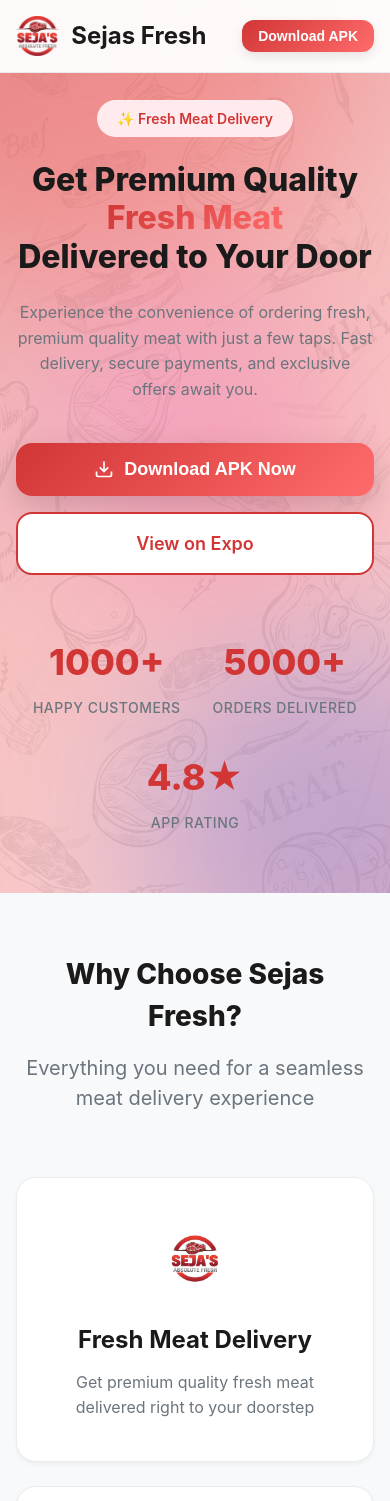
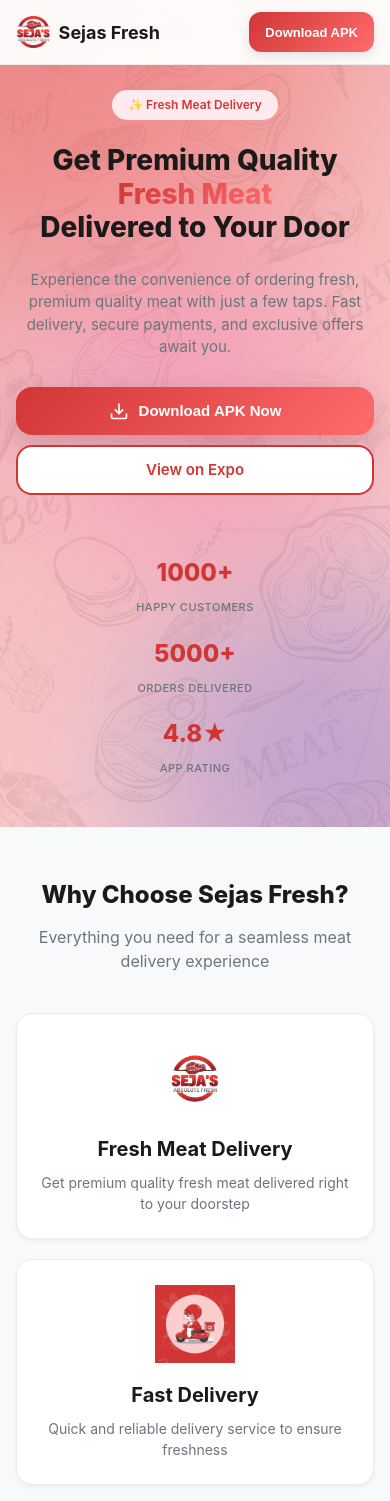
Before and after one commit to prabii/SejasFresh, a React (Vite) app in the folder SejasFresh/SejasWebsite/: page / in a window 390 px wide. Shown: the top 1501 px of the page. Built offline with nearby package versions, Linux system fonts and the light colour scheme.

Commit message:
Complete mobile responsive design with smooth scrolling and enhanced UX

```diff
--- a/SejasFresh/SejasWebsite/src/App.css
+++ b/SejasFresh/SejasWebsite/src/App.css
@@ -33,6 +33,19 @@
   color: var(--text-primary);
   background-color: var(--bg-white);
   overflow-x: hidden;
+  scroll-behavior: smooth;
+  -webkit-overflow-scrolling: touch;
+}
+
+/* Smooth scrolling */
+* {
+  scroll-behavior: smooth;
+}
+
+/* Better touch targets for mobile */
+button, a, [role="button"] {
+  -webkit-tap-highlight-color: rgba(209, 54, 53, 0.2);
+  touch-action: manipulation;
 }
 
 .app {
@@ -46,6 +59,19 @@
   margin: 0 auto;
   padding: 0 24px;
   width: 100%;
+}
+
+/* Better container padding for mobile */
+@media (max-width: 768px) {
+  .container {
+    padding: 0 20px;
+  }
+}
+
+@media (max-width: 480px) {
+  .container {
+    padding: 0 16px;
+  }
 }
 
 /* Navigation */
@@ -89,6 +115,21 @@
   object-fit: contain;
 }
 
+@media (max-width: 480px) {
+  .logo {
+    font-size: 20px;
+    gap: 8px;
+  }
+
+  .logo-image {
+    height: 32px;
+  }
+
+  .logo-text {
+    font-size: 18px;
+  }
+}
+
 .download-btn-nav {
   padding: 10px 24px;
   background: var(--gradient-1);
@@ -99,6 +140,8 @@
   cursor: pointer;
   transition: all 0.3s ease;
   box-shadow: var(--shadow-md);
+  min-height: 44px; /* Better touch target */
+  white-space: nowrap;
 }
 
 .download-btn-nav:hover {
@@ -106,20 +149,48 @@
   box-shadow: var(--shadow-lg);
 }
 
+.download-btn-nav:active {
+  transform: translateY(0);
+  box-shadow: var(--shadow-sm);
+}
+
 .download-btn-nav:disabled {
   opacity: 0.6;
   cursor: not-allowed;
+}
+
+@media (max-width: 480px) {
+  .download-btn-nav {
+    padding: 10px 16px;
+    font-size: 13px;
+    min-height: 40px;
+  }
 }
 
 /* Hero Section */
 .hero {
   position: relative;
   min-height: 100vh;
+  min-height: 100dvh; /* Dynamic viewport height for mobile */
   display: flex;
   align-items: center;
   justify-content: center;
   padding: 120px 24px 80px;
   overflow: hidden;
+}
+
+@media (max-width: 768px) {
+  .hero {
+    min-height: auto;
+    padding: 100px 20px 60px;
+  }
+}
+
+@media (max-width: 480px) {
+  .hero {
+    padding: 90px 16px 50px;
+    min-height: auto;
+  }
 }
 
 .hero-background {
@@ -260,6 +331,23 @@
   animation: fadeInUp 0.8s ease-out 0.6s both;
 }
 
+@media (max-width: 768px) {
+  .hero-description {
+    font-size: 18px;
+    line-height: 1.5;
+    margin-bottom: 32px;
+  }
+}
+
+@media (max-width: 480px) {
+  .hero-description {
+    font-size: 16px;
+    line-height: 1.5;
+    margin-bottom: 28px;
+    padding: 0 8px;
+  }
+}
+
 .hero-buttons {
   display: flex;
   gap: 16px;
@@ -272,6 +360,7 @@
 .btn-primary {
   display: flex;
   align-items: center;
+  justify-content: center;
   gap: 10px;
   padding: 16px 32px;
   background: var(--gradient-1);
@@ -283,6 +372,9 @@
   cursor: pointer;
   transition: all 0.3s ease;
   box-shadow: var(--shadow-lg);
+  min-height: 56px; /* Better touch target */
+  width: 100%;
+  max-width: 300px;
 }
 
 .btn-primary:hover {
@@ -290,14 +382,37 @@
   box-shadow: var(--shadow-xl);
 }
 
+.btn-primary:active {
+  transform: translateY(-2px);
+}
+
 .btn-primary:disabled {
   opacity: 0.7;
   cursor: not-allowed;
+  transform: none;
+}
+
+@media (max-width: 768px) {
+  .btn-primary {
+    max-width: 100%;
+    font-size: 16px;
+    padding: 14px 28px;
+    min-height: 52px;
+  }
+}
+
+@media (max-width: 480px) {
+  .btn-primary {
+    font-size: 15px;
+    padding: 12px 24px;
+    min-height: 48px;
+  }
 }
 
 .btn-secondary {
   display: flex;
   align-items: center;
+  justify-content: center;
   gap: 10px;
   padding: 16px 32px;
   background: white;
@@ -309,11 +424,35 @@
   text-decoration: none;
   cursor: pointer;
   transition: all 0.3s ease;
+  min-height: 56px;
+  width: 100%;
+  max-width: 300px;
 }
 
 .btn-secondary:hover {
   background: var(--primary-red-light);
   transform: translateY(-4px);
+}
+
+.btn-secondary:active {
+  transform: translateY(-2px);
+}
+
+@media (max-width: 768px) {
+  .btn-secondary {
+    max-width: 100%;
+    font-size: 16px;
+    padding: 14px 28px;
+    min-height: 52px;
+  }
+}
+
+@media (max-width: 480px) {
+  .btn-secondary {
+    font-size: 15px;
+    padding: 12px 24px;
+    min-height: 48px;
+  }
 }
 
 .spinner {
@@ -339,6 +478,21 @@
   animation: fadeInUp 0.8s ease-out 1s both;
 }
 
+@media (max-width: 768px) {
+  .hero-stats {
+    gap: 32px;
+    margin-top: 20px;
+  }
+}
+
+@media (max-width: 480px) {
+  .hero-stats {
+    gap: 24px;
+    flex-direction: column;
+    align-items: center;
+  }
+}
+
 .stat-item {
   text-align: center;
 }
@@ -362,6 +516,20 @@
 .features {
   padding: 100px 0;
   background: var(--bg-light);
+  scroll-margin-top: 80px; /* For smooth scroll to section */
+}
+
+@media (max-width: 768px) {
+  .features {
+    padding: 60px 0;
+    scroll-margin-top: 60px;
+  }
+}
+
+@media (max-width: 480px) {
+  .features {
+    padding: 50px 0;
+  }
 }
 
 .section-header {
@@ -397,11 +565,29 @@
   transition: all 0.3s ease;
   box-shadow: var(--shadow-sm);
   border: 1px solid var(--bg-gray);
+  cursor: pointer;
 }
 
 .feature-card:hover {
   transform: translateY(-8px);
   box-shadow: var(--shadow-lg);
+}
+
+.feature-card:active {
+  transform: translateY(-4px);
+}
+
+@media (max-width: 768px) {
+  .feature-card {
+    padding: 32px 24px;
+  }
+}
+
+@media (max-width: 480px) {
+  .feature-card {
+    padding: 28px 20px;
+    border-radius: 16px;
+  }
 }
 
 .feature-icon {
@@ -436,6 +622,20 @@
 .download-section {
   padding: 100px 0;
   background: var(--bg-white);
+  scroll-margin-top: 80px;
+}
+
+@media (max-width: 768px) {
+  .download-section {
+    padding: 60px 0;
+    scroll-margin-top: 60px;
+  }
+}
+
+@media (max-width: 480px) {
+  .download-section {
+    padding: 50px 0;
+  }
 }
 
 .download-card {
@@ -493,6 +693,7 @@
 .btn-download-large {
   display: flex;
   align-items: center;
+  justify-content: center;
   gap: 12px;
   padding: 20px 40px;
   background: white;
@@ -505,6 +706,9 @@
   transition: all 0.3s ease;
   box-shadow: var(--shadow-lg);
   margin-bottom: 16px;
+  min-height: 64px;
+  width: 100%;
+  max-width: 400px;
 }
 
 .btn-download-large:hover {
@@ -512,9 +716,31 @@
   box-shadow: var(--shadow-xl);
 }
 
+.btn-download-large:active {
+  transform: translateY(-2px);
+}
+
 .btn-download-large:disabled {
   opacity: 0.7;
   cursor: not-allowed;
+  transform: none;
+}
+
+@media (max-width: 768px) {
+  .btn-download-large {
+    font-size: 18px;
+    padding: 18px 32px;
+    min-height: 56px;
+    max-width: 100%;
+  }
+}
+
+@media (max-width: 480px) {
+  .btn-download-large {
+    font-size: 16px;
+    padding: 16px 28px;
+    min-height: 52px;
+  }
 }
 
 .download-note {
@@ -615,81 +841,227 @@
 /* Responsive Design */
 @media (max-width: 768px) {
   .nav-container {
-    padding: 0 16px;
-  }
-
-  .download-btn-nav {
-    padding: 8px 16px;
-    font-size: 14px;
+    padding: 0 20px;
   }
 
   .hero {
-    padding: 100px 16px 60px;
+    padding: 100px 20px 60px;
   }
 
   .hero-buttons {
     flex-direction: column;
     align-items: stretch;
-  }
-
-  .btn-primary,
-  .btn-secondary {
+    gap: 12px;
     width: 100%;
-    justify-content: center;
   }
 
   .hero-stats {
     gap: 32px;
+    margin-top: 20px;
   }
 
-  .features {
-    padding: 60px 0;
+  .stat-number {
+    font-size: 28px;
+  }
+
+  .stat-label {
+    font-size: 12px;
   }
 
   .features-grid {
     grid-template-columns: 1fr;
-    gap: 24px;
-  }
-
-  .download-section {
-    padding: 60px 0;
+    gap: 20px;
   }
 
   .download-card {
     grid-template-columns: 1fr;
-    padding: 40px 24px;
-    gap: 40px;
+    padding: 32px 20px;
+    gap: 32px;
+    border-radius: 24px;
+  }
+
+  .download-content {
+    text-align: center;
   }
 
   .phone-mockup {
-    width: 200px;
-    height: 400px;
+    width: 220px;
+    height: 440px;
+    margin: 0 auto;
+  }
+
+  .footer {
+    padding: 50px 0 24px;
   }
 
   .footer-content {
     grid-template-columns: 1fr;
-    gap: 40px;
+    gap: 32px;
+    text-align: center;
   }
 
-  .container {
-    padding: 0 16px;
+  .footer-brand {
+    text-align: center;
+  }
+
+  .footer-description {
+    max-width: 100%;
+    margin: 0 auto;
   }
 }
 
 @media (max-width: 480px) {
+  .navbar {
+    padding: 12px 0;
+  }
+
+  .nav-container {
+    padding: 0 16px;
+  }
+
+  .hero {
+    padding: 90px 16px 50px;
+  }
+
+  .hero-title {
+    font-size: 28px;
+    line-height: 1.2;
+    padding: 0 8px;
+  }
+
+  .hero-badge {
+    font-size: 12px;
+    padding: 6px 16px;
+  }
+
+  .hero-description {
+    font-size: 15px;
+    padding: 0 4px;
+  }
+
+  .hero-buttons {
+    gap: 10px;
+  }
+
+  .hero-stats {
+    gap: 20px;
+    flex-direction: column;
+  }
+
+  .stat-number {
+    font-size: 24px;
+  }
+
+  .stat-label {
+    font-size: 11px;
+  }
+
+  .section-header {
+    margin-bottom: 40px;
+  }
+
+  .section-title {
+    font-size: 24px;
+    margin-bottom: 12px;
+  }
+
+  .section-description {
+    font-size: 16px;
+  }
+
+  .feature-card {
+    padding: 24px 16px;
+  }
+
+  .feature-icon {
+    font-size: 48px;
+    margin-bottom: 16px;
+    min-height: 60px;
+  }
+
+  .feature-title {
+    font-size: 20px;
+    margin-bottom: 8px;
+  }
+
+  .feature-description {
+    font-size: 14px;
+    line-height: 1.5;
+  }
+
+  .download-card {
+    padding: 24px 16px;
+    border-radius: 20px;
+  }
+
+  .download-title {
+    font-size: 24px;
+    margin-bottom: 12px;
+  }
+
+  .download-description {
+    font-size: 16px;
+    margin-bottom: 24px;
+  }
+
+  .phone-mockup {
+    width: 180px;
+    height: 360px;
+  }
+
+  .footer {
+    padding: 40px 0 20px;
+  }
+
+  .footer-content {
+    gap: 24px;
+  }
+
+  .footer-column h4 {
+    font-size: 16px;
+    margin-bottom: 12px;
+  }
+
+  .footer-column a {
+    font-size: 14px;
+    margin-bottom: 10px;
+  }
+}
+
+/* Extra small devices */
+@media (max-width: 360px) {
+  .hero-title {
+    font-size: 24px;
+  }
+
+  .hero-description {
+    font-size: 14px;
+  }
+
+  .btn-primary,
+  .btn-secondary,
+  .btn-download-large {
+    font-size: 14px;
+    padding: 12px 20px;
+  }
+
+  .section-title {
+    font-size: 22px;
+  }
+
+  .download-title {
+    font-size: 22px;
+  }
+}
+
+/* Landscape mobile optimization */
+@media (max-width: 768px) and (orientation: landscape) {
+  .hero {
+    min-height: auto;
+    padding: 80px 20px 40px;
+  }
+
   .hero-title {
     font-size: 32px;
   }
-
-  .hero-description {
-    font-size: 16px;
-  }
-
-  .section-title {
-    font-size: 28px;
-  }
-
-  .download-title {
-    font-size: 28px;
-  }
 }
--- a/SejasFresh/SejasWebsite/src/index.css
+++ b/SejasFresh/SejasWebsite/src/index.css
@@ -21,13 +21,28 @@
   box-sizing: border-box;
 }
 
+html {
+  scroll-behavior: smooth;
+  -webkit-overflow-scrolling: touch;
+}
+
 body {
   margin: 0;
   min-width: 320px;
   min-height: 100vh;
+  overflow-x: hidden;
+  -webkit-font-smoothing: antialiased;
+  -moz-osx-font-smoothing: grayscale;
 }
 
 #root {
   width: 100%;
   min-height: 100vh;
 }
+
+/* Smooth scrolling for all browsers */
+@media (prefers-reduced-motion: no-preference) {
+  html {
+    scroll-behavior: smooth;
+  }
+}
```
